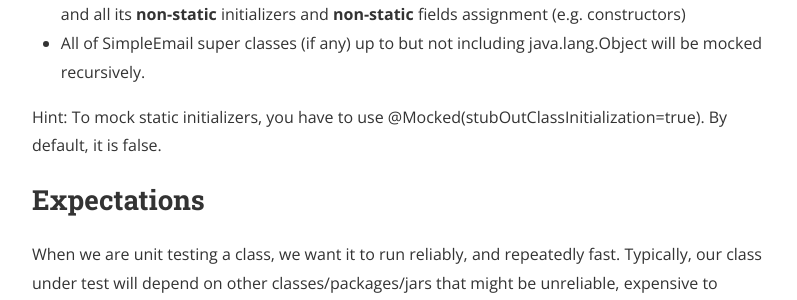
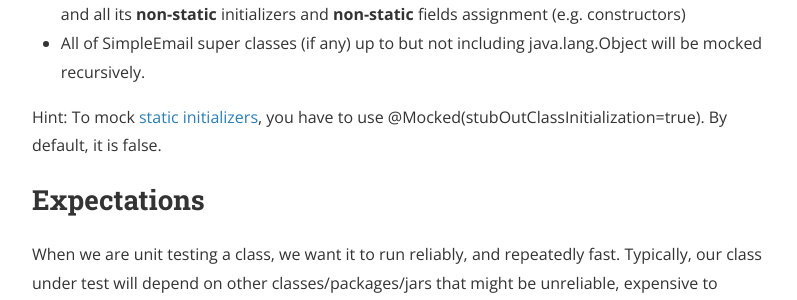
Before and after one commit to eing/eing.github.io, a Jekyll site: the page built from _posts/2015-11-18-Unit-Testing-With-JMockit-Part1.markdown, in a window 1280 px wide and 900 px high, scrolled down 765 px. Shown: the part 154-454 px from the top of the window, without its empty margins (240-1037 px from the left). Built offline with Jekyll 4.4.1, drawn with Linux system fonts in a browser that asks for light colours; nearby versions of some CDN libraries; Markdown is read by kramdown in place of the engine named in the settings; comment, search, counter and statistics services are not loaded; a style sheet for code colours, icons or effects is not loaded; part of the change alters nothing that is shown.

```diff
--- a/_posts/2015-11-18-Unit-Testing-With-JMockit-Part1.markdown
+++ b/_posts/2015-11-18-Unit-Testing-With-JMockit-Part1.markdown
@@ -24,7 +24,7 @@ Now, anyEmail instance is annotated with Mocked. What does this really mean, i.e
 <li>All SimpleEmail methods (whether it is private/final/abstract/protected/static and constructors) and all its <b>non-static</b> initializers and <b>non-static</b> fields assignment (e.g. constructors)</li>
 <li>All of SimpleEmail super classes (if any) up to but not including java.lang.Object will be mocked recursively.</li>
 </ul>
-Hint: To mock static initializers, you have to use @Mocked(stubOutClassInitialization=true). By default, it is false.
+Hint: To mock [static initializers](http://www.developer.com/java/other/article.php/2238491/The-Essence-of-OOP-using-Java-Static-Initializer-Blocks.htm), you have to use @Mocked(stubOutClassInitialization=true). By default, it is false.
 
 <h2>Expectations</h2>
 When we are unit testing a class, we want it to run reliably, and repeatedly fast. Typically, our class under test will depend on other classes/packages/jars that might be unreliable, expensive to setup/run, or are slow to response. Hence, we need a means to specify the behavior of these external APIs and JMockit provides Expectations to do just that.
```
